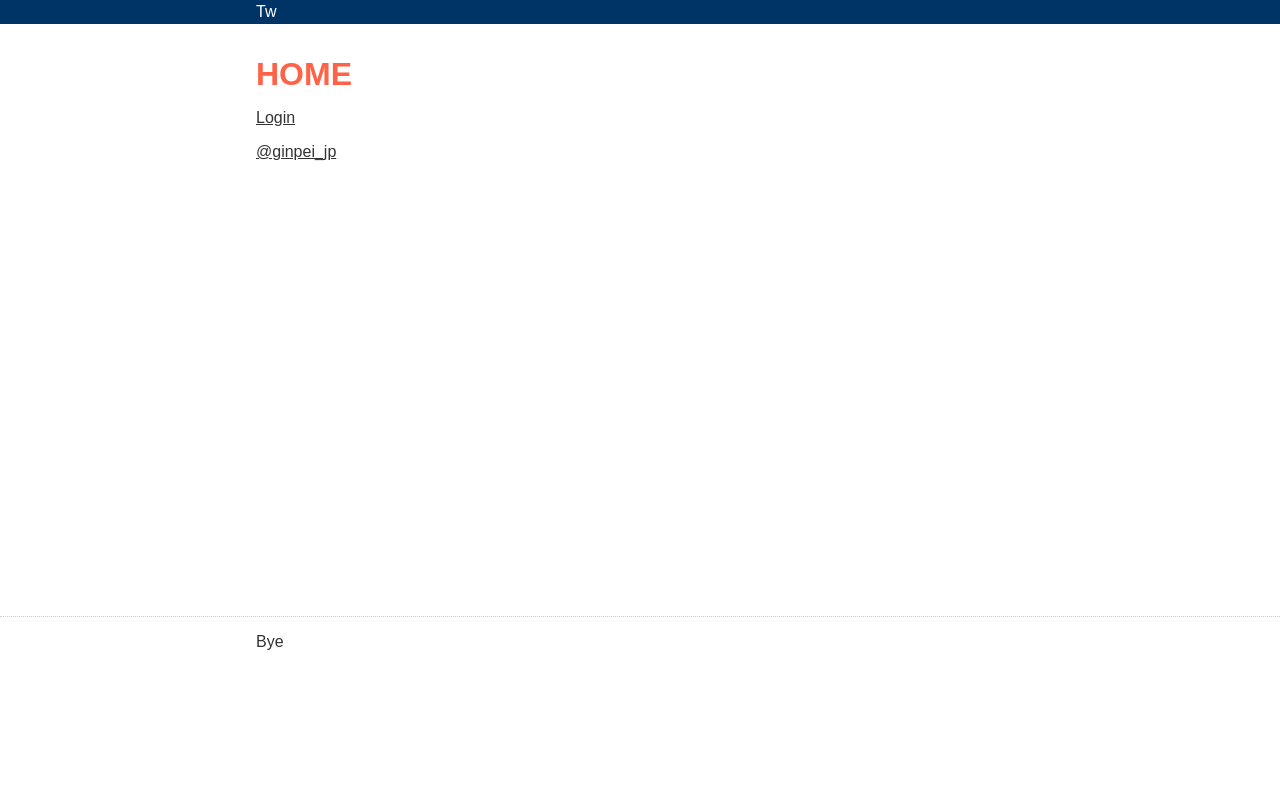
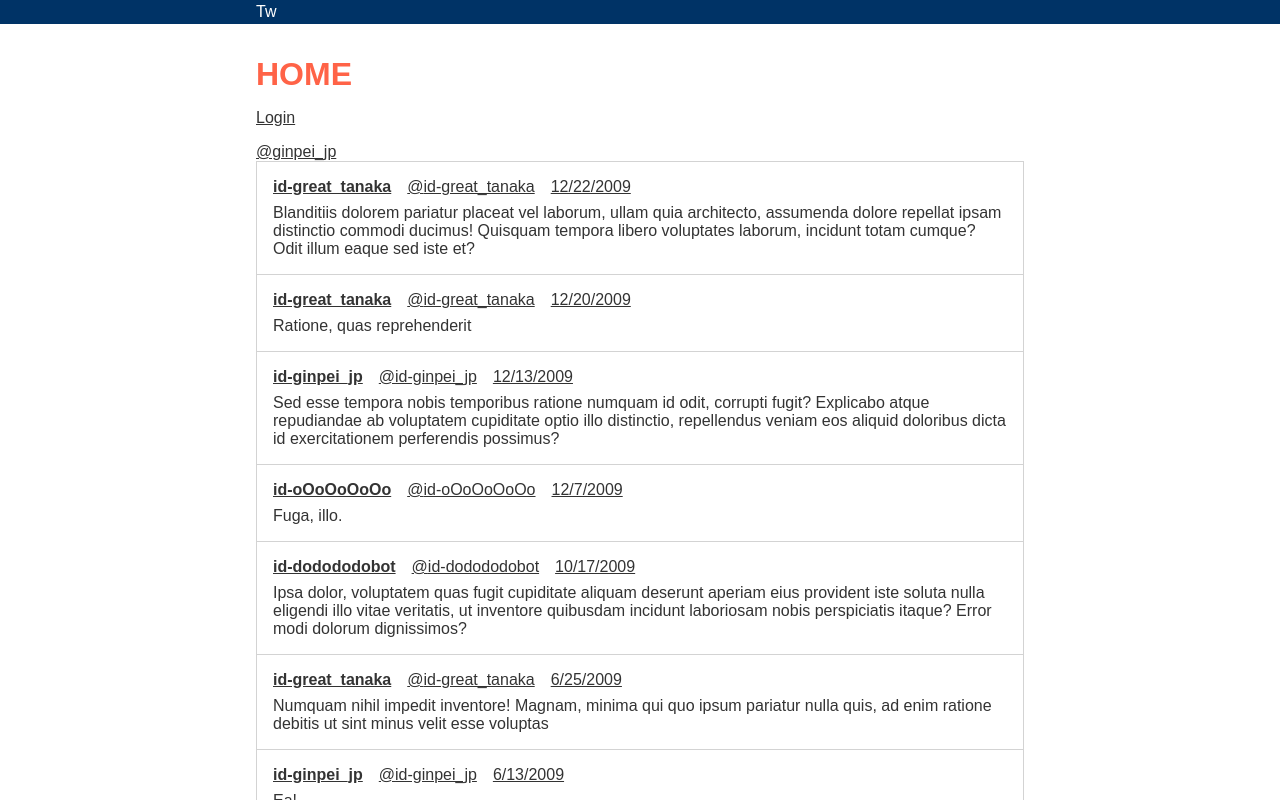
Before and after one commit to ginpei/tw2021, a React (Create React App) app: page / in a window 1280 px wide. Shown: the top 800 px of the page. Built offline with nearby package versions, Linux system fonts and the light colour scheme.

Commit message:
feat: 🎸 global timeline

```diff
--- a/src/data/messageDb.ts
+++ b/src/data/messageDb.ts
@@ -11,3 +11,11 @@ export async function fetchRecentMessageOf(userId: string): Promise<Message[]> {
     .sort((v, u) => u.createdAt - v.createdAt);
   return messages;
 }
+
+export async function fetchRecentGlobalMessage(): Promise<Message[]> {
+  await sleep(500);
+  const messages = database
+    .sort((v, u) => u.createdAt - v.createdAt)
+    .slice(0, 30);
+  return messages;
+}
--- a/src/data/messageHooks.tsx
+++ b/src/data/messageHooks.tsx
@@ -1,6 +1,6 @@
 import { useEffect, useState } from "react";
 import { Message } from "./message";
-import { fetchRecentMessageOf } from "./messageDb";
+import { fetchRecentGlobalMessage, fetchRecentMessageOf } from "./messageDb";
 
 export function useUserRecentMessages(
   userId: string | undefined
@@ -21,3 +21,17 @@ export function useUserRecentMessages(
 
   return [messages];
 }
+
+export function useGlobalTimeline(): [Message[] | undefined] {
+  const [messages, setMessages] = useState<Message[] | undefined>(undefined);
+
+  useEffect(() => {
+    setMessages(undefined);
+
+    fetchRecentGlobalMessage().then((newMessages) => {
+      setMessages(newMessages);
+    });
+  }, []);
+
+  return [messages];
+}
--- /dev/null
+++ b/src/ui/screens/home/GlobalTimeline.tsx
@@ -0,0 +1,18 @@
+import { useGlobalTimeline } from "../../../data/messageHooks";
+import { TimelineMessage } from "../../stateless/TimelineMessage";
+
+export const GlobalTimeline: React.FC = () => {
+  const [messages] = useGlobalTimeline();
+
+  if (!messages) {
+    return <>...</>;
+  }
+
+  return (
+    <div className="GlobalTimeline">
+      {messages.map((message) => (
+        <TimelineMessage key={message.id} message={message} />
+      ))}
+    </div>
+  );
+};
--- a/src/ui/screens/home/HomePage.tsx
+++ b/src/ui/screens/home/HomePage.tsx
@@ -3,6 +3,7 @@ import styled from "styled-components";
 import { BasicLayout } from "../../layouts/basic/BasicLayout";
 import { userHomePath } from "../account/UserHomePage";
 import { loginPath } from "../login/LoginPage";
+import { GlobalTimeline } from "./GlobalTimeline";
 
 export const HomePage: React.FC = () => {
   return (
@@ -16,6 +17,7 @@ export const HomePage: React.FC = () => {
       <p>
         <Link to={userHomePath("ginpei_jp")}>@ginpei_jp</Link>
       </p>
+      <GlobalTimeline />
     </BasicLayout>
   );
 };
--- /dev/null
+++ b/src/ui/stateless/TimelineMessage.tsx
@@ -0,0 +1,53 @@
+import { Link } from "react-router-dom";
+import styled from "styled-components";
+import { Message } from "../../data/message";
+import { userHomePath } from "../screens/account/UserHomePage";
+
+export const TimelineMessage: React.FC<{ message: Message }> = ({
+  message,
+}) => {
+  return (
+    <Frame>
+      <MessageMeta>
+        <UserName to="#TODO">{message.userId}</UserName>
+        <Link to="#TODO">@{message.userId}</Link>
+        <Link to="#TODO">{timeToString(message.createdAt)}</Link>
+      </MessageMeta>
+      <div>{message.body}</div>
+    </Frame>
+  );
+};
+
+function timeToString(time: number) {
+  const date = new Date(time);
+
+  const now = Date.now();
+  const h24 = 24 * 60 * 60 * 1000;
+  if (now - time > h24) {
+    return date.toLocaleDateString();
+  }
+
+  return date.toLocaleTimeString();
+}
+
+const Frame = styled.div`
+  border: thin solid lightgrey;
+  display: flex;
+  flex-direction: column;
+  gap: 0.5rem;
+  padding: 1rem;
+
+  &:nth-child(n + 2) {
+    border-top-style: none;
+  }
+`;
+
+const MessageMeta = styled.div`
+  display: flex;
+  gap: 1em;
+`;
+
+const UserName = styled(Link)`
+  color: inherit;
+  font-weight: bold;
+`;
```
